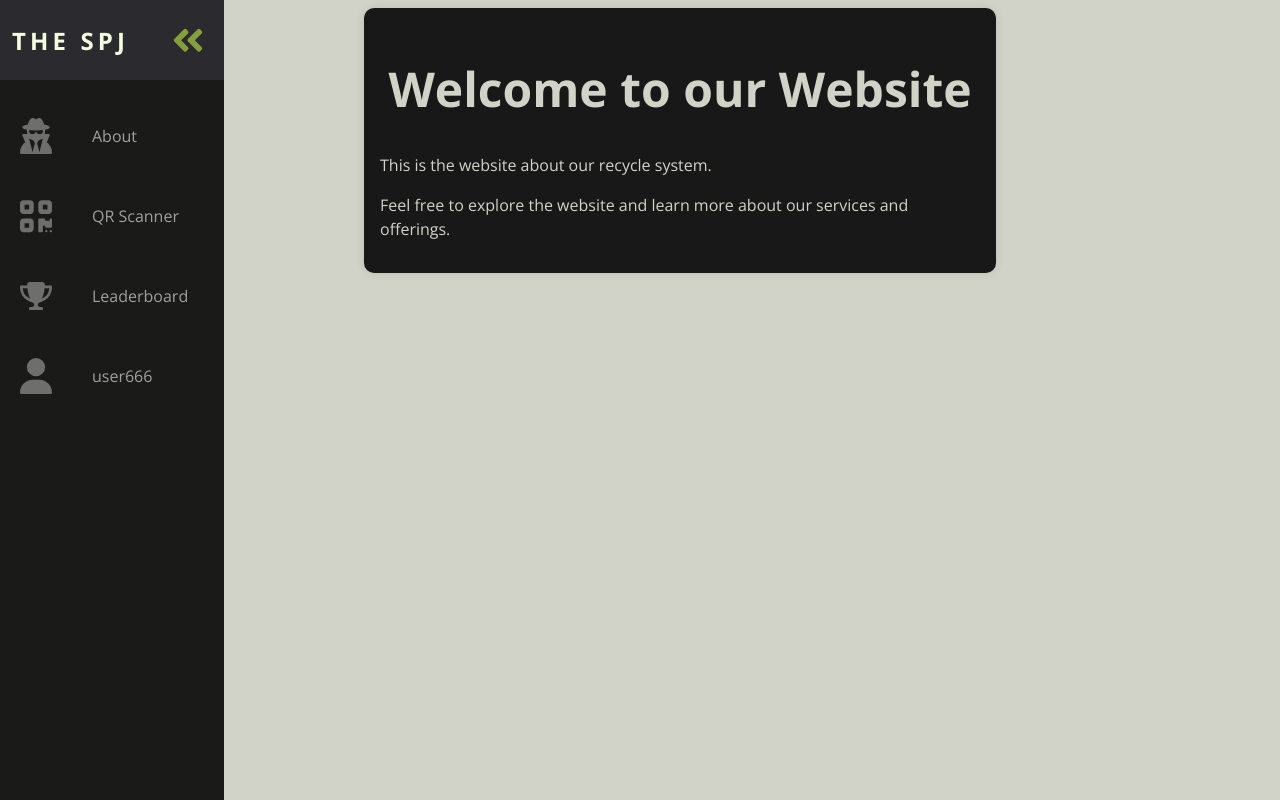
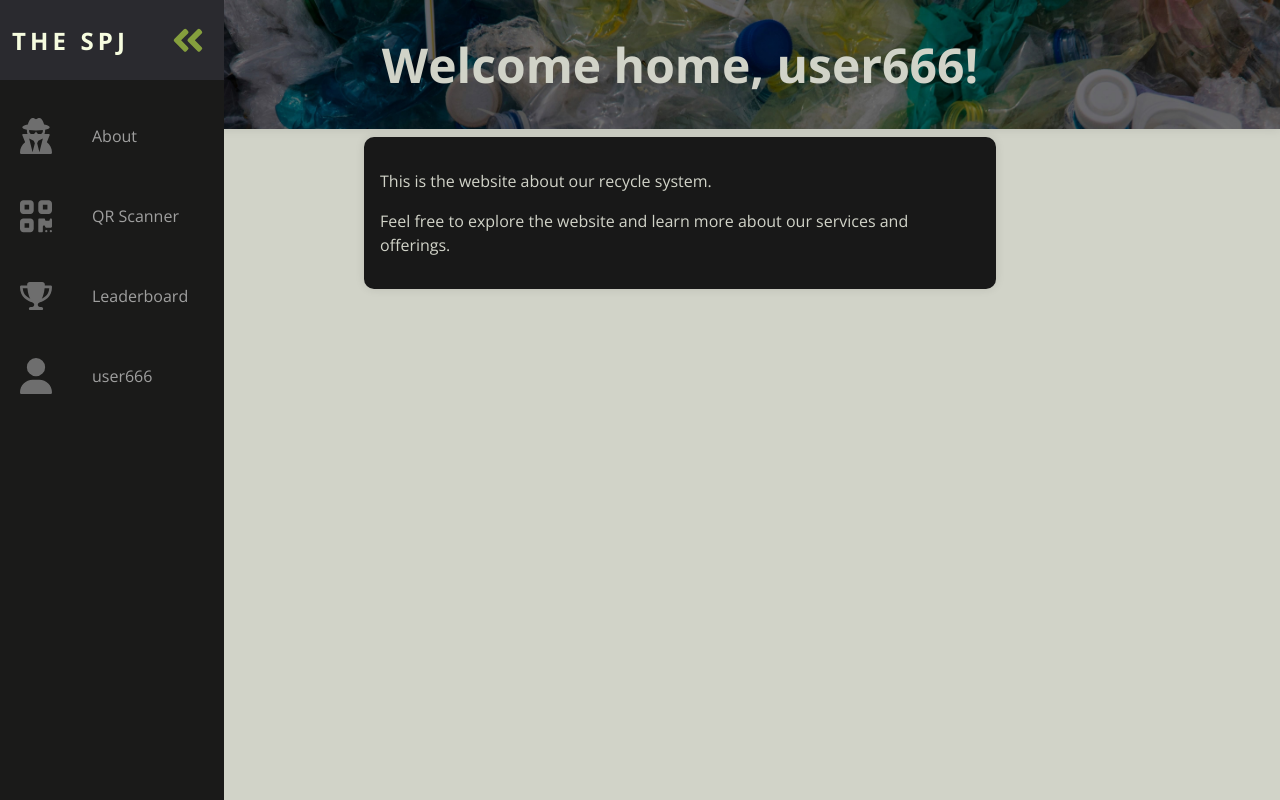
Before and after one commit to medex256/BinDesignWebApp, a Flask app: page / in a window 1280 px wide. Run offline with Flask 3, Linux system fonts and the light colour scheme; a user stored in the database is signed in.

Commit message:
add header

```diff
--- a/templates/home.html
+++ b/templates/home.html
@@ -11,8 +11,10 @@
 <body class="body-home">
   {% include 'navbar.html' %}
     <main>
+        <div class="fulllength">
+            <h1>Welcome home, {{current_user.username}}!</h1>
+          </div>
         <div class="container">
-            <h1>Welcome to our Website</h1>
             <p>This is the website about our recycle system.</p>
             <p>Feel free to explore the website and learn more about our services and offerings.</p>
         </div>
```
